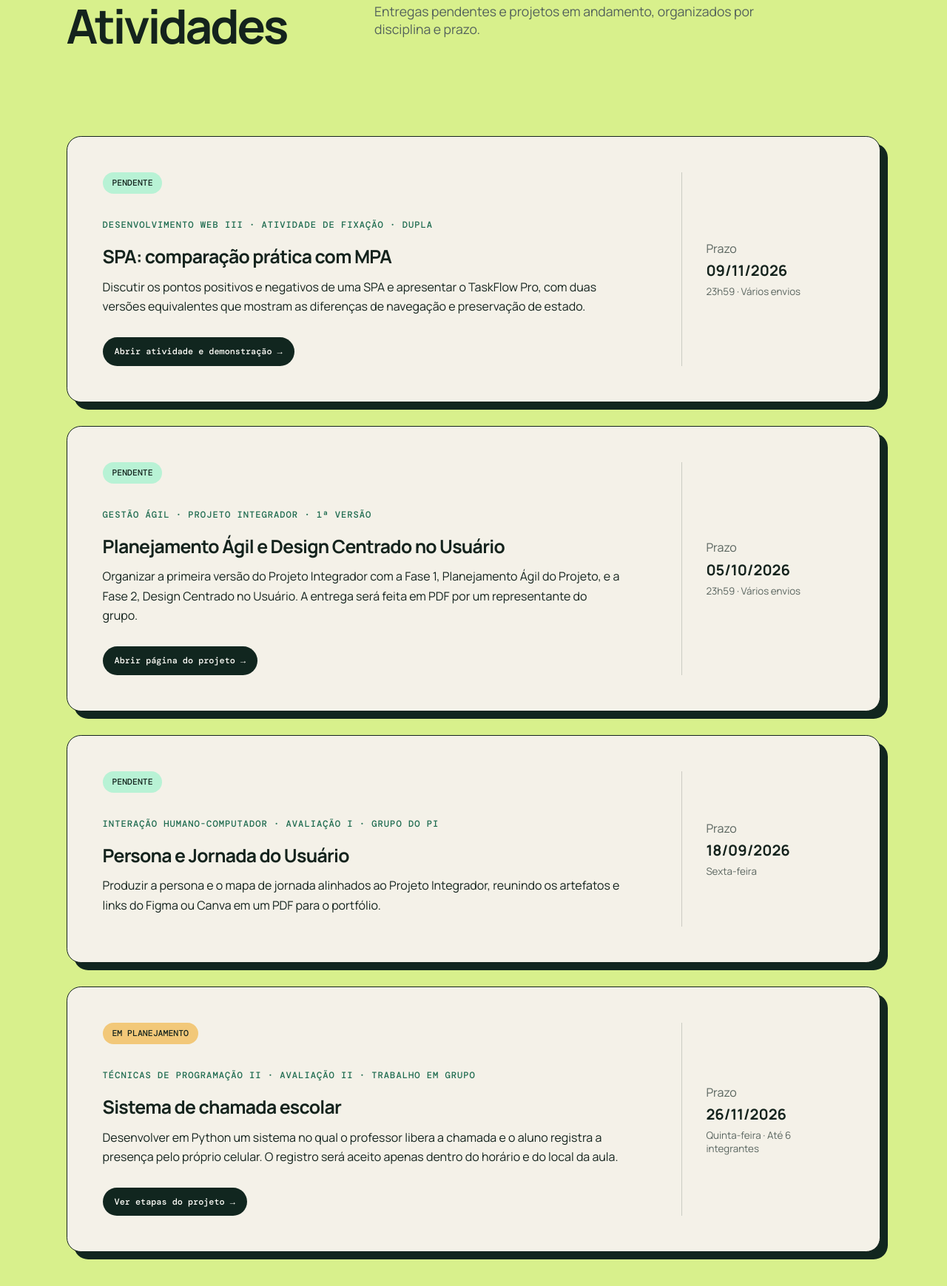
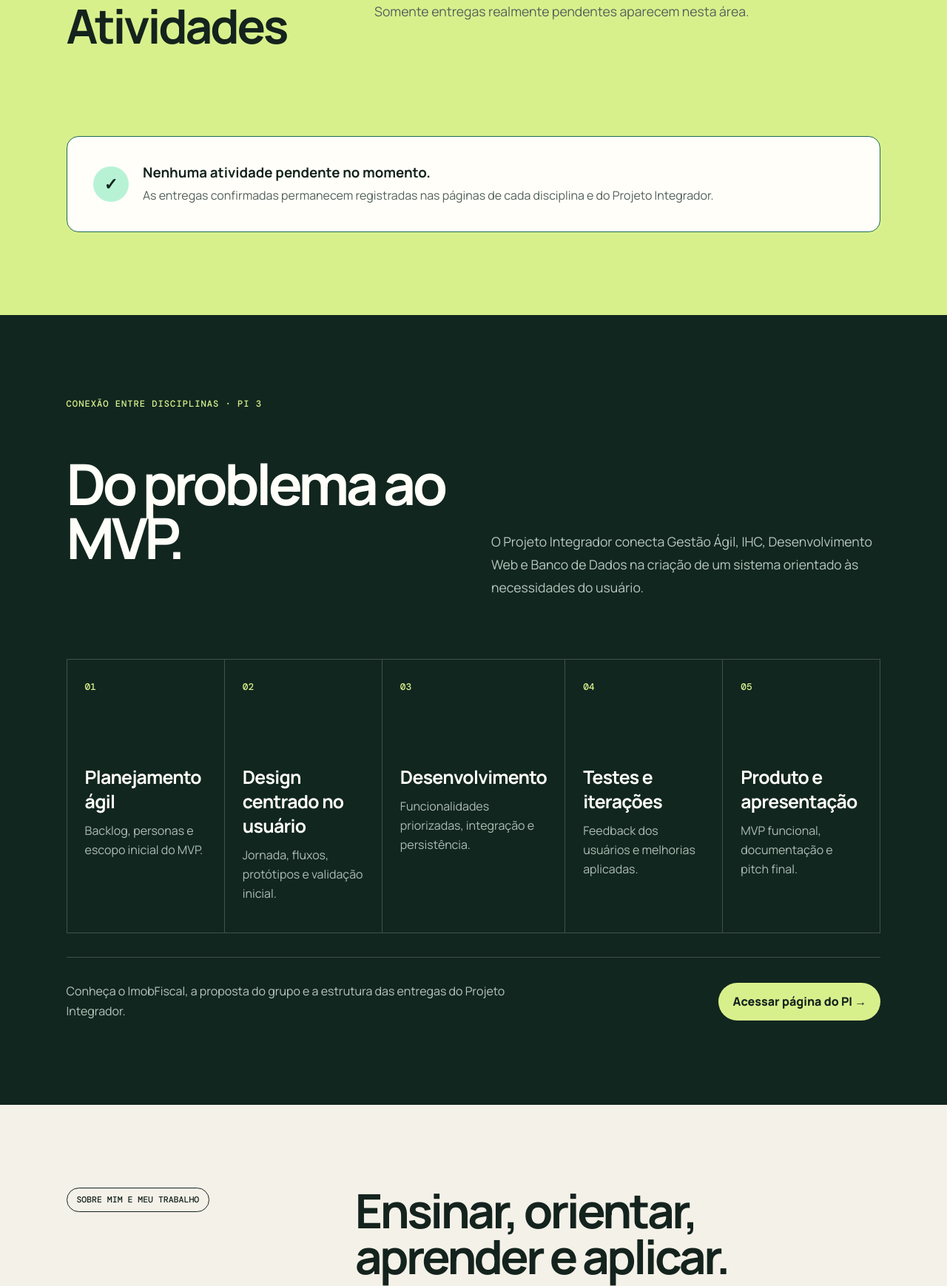
Before and after one commit to DanielDoneda/dsmfatec, a plain HTML site: page index.html in a window 1280 px wide. Shown: the part 3006-4745 px from the top of the page at 74% size. Drawn offline with nearby package versions, Linux system fonts and the light colour scheme.

Commit message:
Atualiza entregas e remove atividades anuladas

```diff
--- a/index.html
+++ b/index.html
@@ -13,7 +13,7 @@
     <link rel="preconnect" href="https://fonts.googleapis.com" />
     <link rel="preconnect" href="https://fonts.gstatic.com" crossorigin />
     <link href="https://fonts.googleapis.com/css2?family=DM+Mono:wght@400;500&family=Manrope:wght@400;500;600;700;800&display=swap" rel="stylesheet" />
-    <link rel="stylesheet" href="styles.css?v=3" />
+    <link rel="stylesheet" href="styles.css?v=4" />
     <script src="script.js?v=2" defer></script>
   </head>
   <body>
@@ -115,63 +115,12 @@
         <div class="section-heading reveal">
           <p class="eyebrow">Prática</p>
           <h2>Atividades</h2>
-          <p>Entregas pendentes e projetos em andamento, organizados por disciplina e prazo.</p>
+          <p>Somente entregas realmente pendentes aparecem nesta área.</p>
         </div>
-        <article class="activity-card reveal">
-          <div>
-            <span class="activity-status">Pendente</span>
-            <p class="lesson-number">Desenvolvimento Web III · Atividade de Fixação · Dupla</p>
-            <h3>SPA: comparação prática com MPA</h3>
-            <p>Discutir os pontos positivos e negativos de uma SPA e apresentar o TaskFlow Pro, com duas versões equivalentes que mostram as diferenças de navegação e preservação de estado.</p>
-            <a class="download-link" href="desenvolvimento-web.html#spa-mpa">Abrir atividade e demonstração →</a>
-          </div>
-          <div class="activity-meta">
-            <span>Prazo</span>
-            <strong>09/11/2026</strong>
-            <small>23h59 · Vários envios</small>
-          </div>
-        </article>
-        <article class="activity-card reveal">
-          <div>
-            <span class="activity-status">Pendente</span>
-            <p class="lesson-number">Gestão Ágil · Projeto Integrador · 1ª versão</p>
-            <h3>Planejamento Ágil e Design Centrado no Usuário</h3>
-            <p>Organizar a primeira versão do Projeto Integrador com a Fase 1, Planejamento Ágil do Projeto, e a Fase 2, Design Centrado no Usuário. A entrega será feita em PDF por um representante do grupo.</p>
-            <a class="download-link" href="projeto-integrador.html#entregas">Abrir página do projeto →</a>
-          </div>
-          <div class="activity-meta">
-            <span>Prazo</span>
-            <strong>05/10/2026</strong>
-            <small>23h59 · Vários envios</small>
-          </div>
-        </article>
-        <article class="activity-card reveal">
-          <div>
-            <span class="activity-status">Pendente</span>
-            <p class="lesson-number">Interação Humano-Computador · Avaliação I · Grupo do PI</p>
-            <h3>Persona e Jornada do Usuário</h3>
-            <p>Produzir a persona e o mapa de jornada alinhados ao Projeto Integrador, reunindo os artefatos e links do Figma ou Canva em um PDF para o portfólio.</p>
-          </div>
-          <div class="activity-meta">
-            <span>Prazo</span>
-            <strong>18/09/2026</strong>
-            <small>Sexta-feira</small>
-          </div>
-        </article>
-        <article class="activity-card reveal">
-          <div>
-            <span class="activity-status attention">Em planejamento</span>
-            <p class="lesson-number">Técnicas de Programação II · Avaliação II · Trabalho em grupo</p>
-            <h3>Sistema de chamada escolar</h3>
-            <p>Desenvolver em Python um sistema no qual o professor libera a chamada e o aluno registra a presença pelo próprio celular. O registro será aceito apenas dentro do horário e do local da aula.</p>
-            <a class="download-link" href="tecnicas-programacao.html#atividades">Ver etapas do projeto →</a>
-          </div>
-          <div class="activity-meta">
-            <span>Prazo</span>
-            <strong>26/11/2026</strong>
-            <small>Quinta-feira · Até 6 integrantes</small>
-          </div>
-        </article>
+        <div class="empty-activities reveal">
+          <span>✓</span>
+          <div><h3>Nenhuma atividade pendente no momento.</h3><p>As entregas confirmadas permanecem registradas nas páginas de cada disciplina e do Projeto Integrador.</p></div>
+        </div>
       </section>
 
       <section id="pi" class="section pi-section">
--- a/styles.css
+++ b/styles.css
@@ -99,6 +99,10 @@ h1 span { color: var(--green); }
 .activity-meta { display: flex; flex-direction: column; justify-content: center; padding-left: 2rem; border-left: 1px solid var(--line); }
 .activity-meta span, .activity-meta small { color: #5a655f; }
 .activity-meta strong { margin: .35rem 0; font-size: 1.25rem; }
+.empty-activities { display: grid; grid-template-columns: auto 1fr; gap: 1.2rem; align-items: center; padding: clamp(1.4rem,3vw,2.2rem); border: 1px solid var(--green); border-radius: 1rem; background: var(--white); }
+.empty-activities > span { display: grid; place-items: center; width: 3rem; height: 3rem; border-radius: 50%; background: var(--mint); color: var(--forest); font-size: 1.4rem; font-weight: 800; }
+.empty-activities h3 { margin: 0 0 .35rem; }
+.empty-activities p { margin: 0; color: #53615b; line-height: 1.6; }
 
 .pi-section { background: var(--forest); color: var(--white); }
 .pi-intro { display: grid; grid-template-columns: 1fr 1fr; gap: 3rem; margin-bottom: 4rem; }
```
Also changed, not shown: desenvolvimento-web.html (+2 -2 lines), gestao-agil.html (+9 -9 lines), ihc.html (+1 -1 lines), tecnicas-programacao.html (+1 -17 lines).
